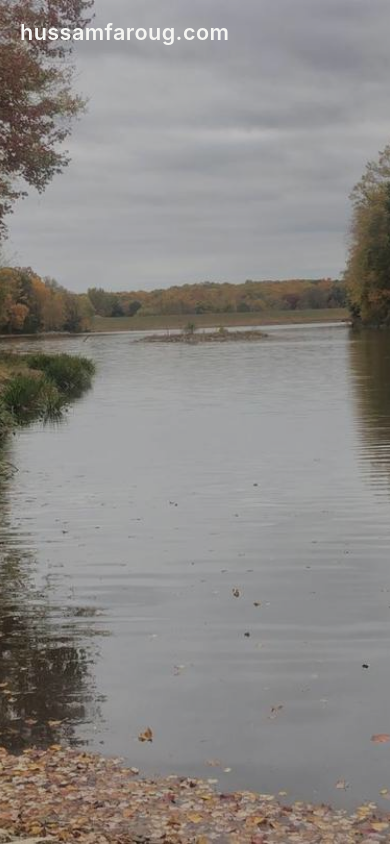
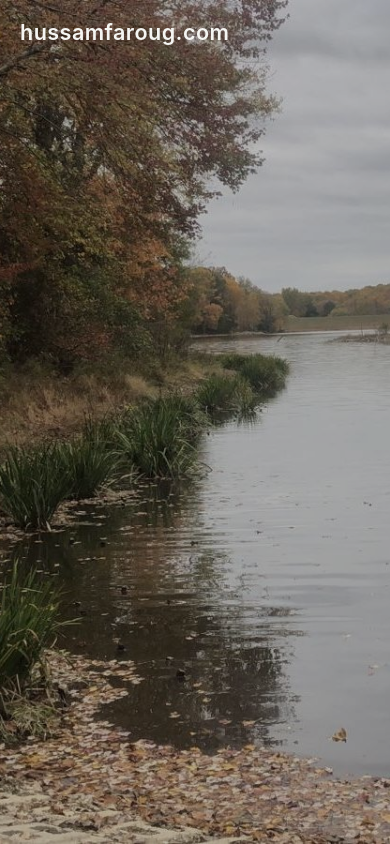
Before and after one commit to hgzvt98gtk-svg/hgzvt98gtk-svg.github.io, a website: page index.html in a window 390 px wide. Drawn offline with Linux system fonts and the light colour scheme.

Commit message:
Add phone background (#118)

```diff
--- a/style.css
+++ b/style.css
@@ -12,6 +12,9 @@ body {
   color: var(--text);
   background: #0b0b0d url("/Background.jpeg") center / cover no-repeat fixed;
   font-family: -apple-system, BlinkMacSystemFont, "Segoe UI", Roboto, Helvetica, Arial, sans-serif;
+}
+@media (max-width: 600px) {
+  body { background-image: url("/Background-phone.jpeg"); }
 }
 body::before {
   content: "";
```
Also changed, not shown: .github/scripts/site-paths.mjs, .github/scripts/site-validation.mjs, .github/scripts/site.config.mjs, Background-phone.jpeg (added).
